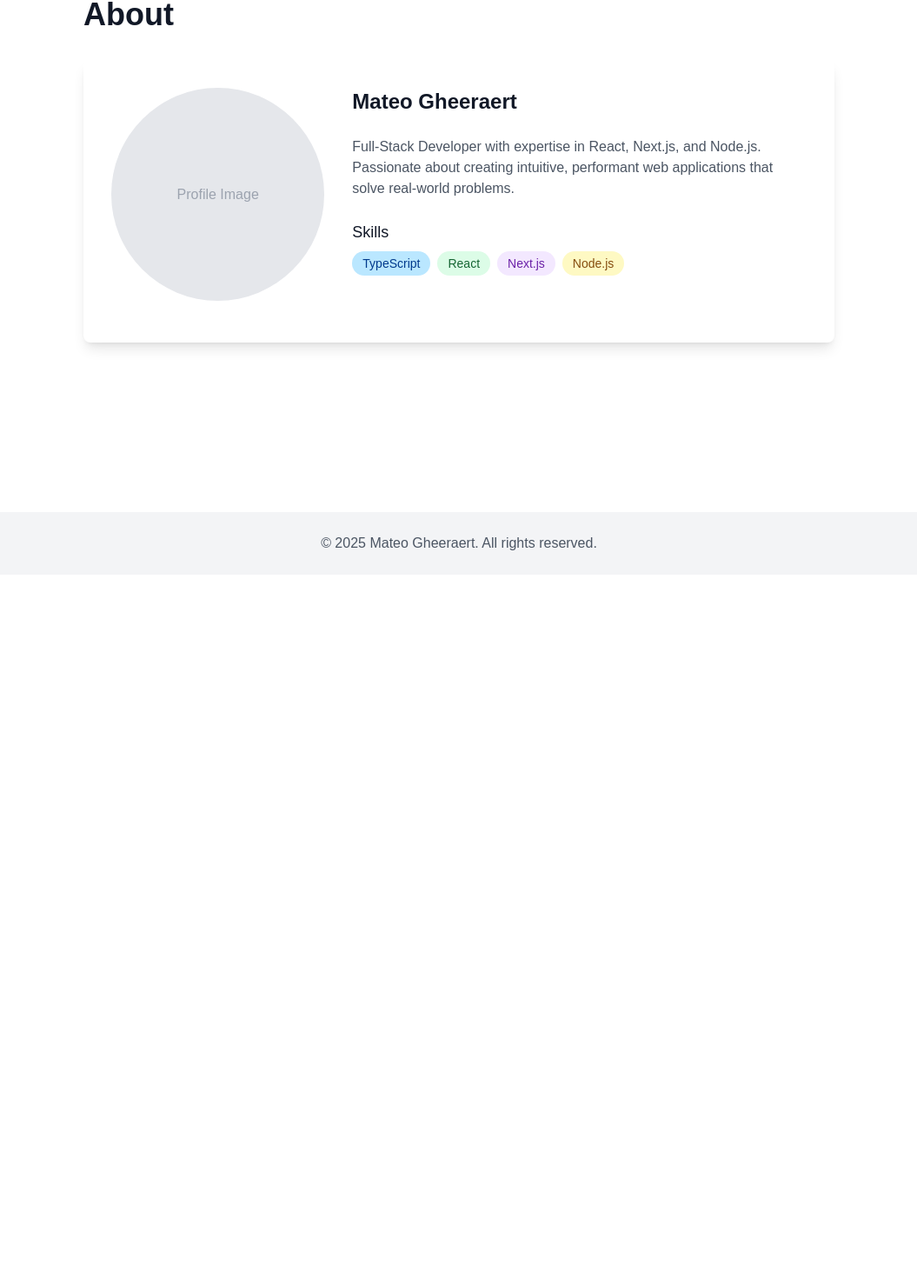
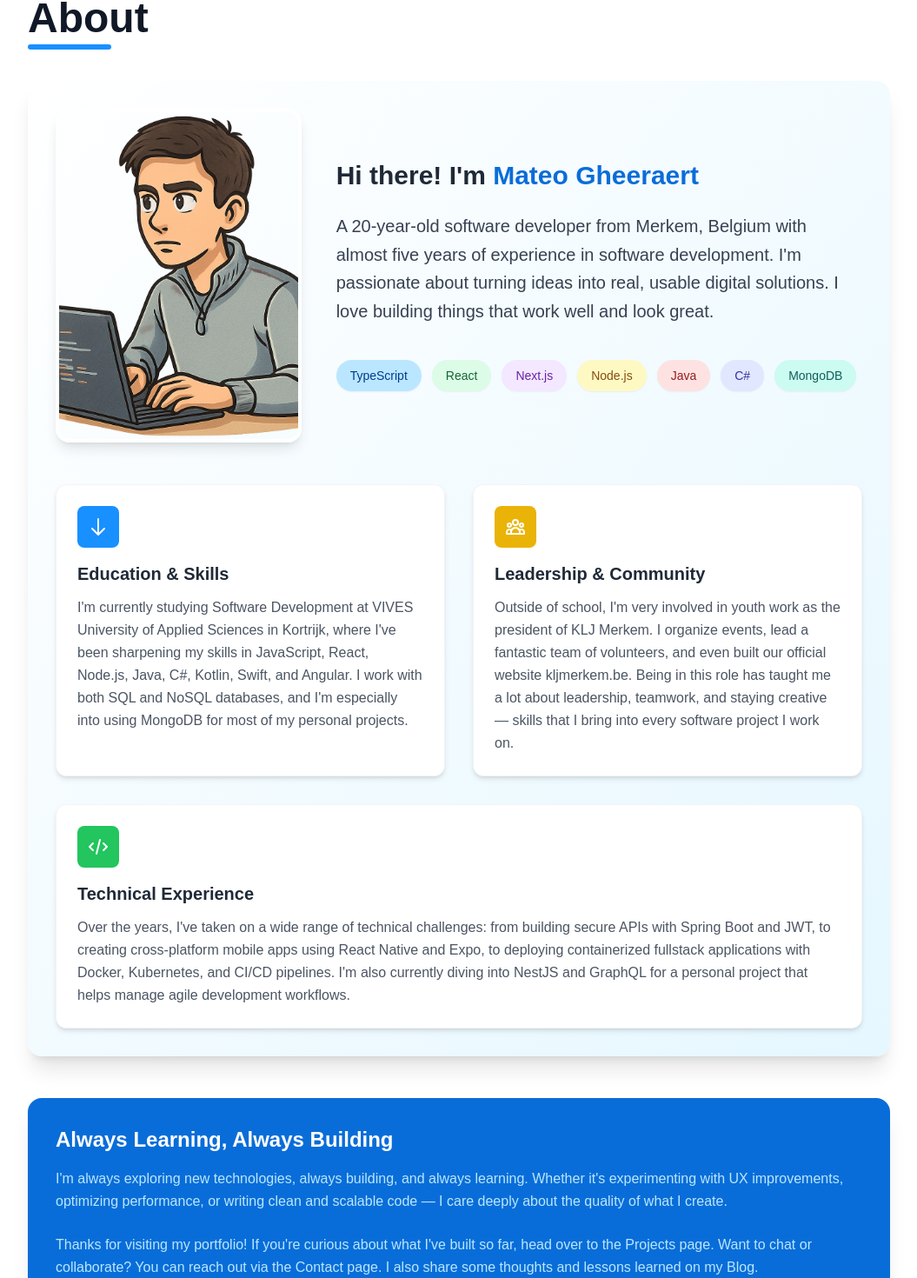
Before and after one commit to MateoGheeraert/portfolio, a Next.js app: page /en/about in a window 1280 px wide. Shown: the part 139-1609 px from the top of the page at 87% size, without its empty margins (112-1167 px from the left). Before the commit the page ends 800 px from the top, so only its background shows below. Built offline with nearby package versions, Linux system fonts and the light colour scheme.

Commit message:
added different profile picture

```diff
--- a/src/app/(visitor)/[locale]/about/page.tsx
+++ b/src/app/(visitor)/[locale]/about/page.tsx
@@ -1,3 +1,4 @@
+import Image from "next/image";
 import { Locale } from "@/i18n/config";
 import { getDictionary } from "@/i18n/dictionaries";
 
@@ -11,48 +12,177 @@ export default async function AboutPage({
   const dictionary = await getDictionary(locale as Locale);
 
   return (
-    <div className='container mx-auto px-4 py-16 max-w-4xl'>
-      <h1 className='text-4xl font-bold mb-8 text-gray-900'>
+    <div className='container mx-auto px-4 py-16 max-w-5xl'>
+      <h1 className='text-5xl font-bold mb-12 text-gray-900 relative'>
         {dictionary.navigation.about}
+        <span className='absolute -bottom-3 left-0 w-24 h-1.5 bg-blue-500 rounded-full'></span>
       </h1>
-      <div className='bg-white rounded-lg shadow-lg p-8'>
-        <div className='grid grid-cols-1 md:grid-cols-3 gap-8'>
-          <div className='md:col-span-1'>
-            <div className='aspect-square rounded-full bg-gray-200 mb-4 overflow-hidden'>
-              {/* Profile image placeholder */}
-              <div className='w-full h-full flex items-center justify-center text-gray-400'>
-                Profile Image
+
+      <div className='bg-gradient-to-br from-white to-blue-50 rounded-2xl shadow-xl p-8 mb-12'>
+        {/* Hero section with image and intro */}
+        <div className='grid grid-cols-1 lg:grid-cols-12 gap-10 items-center mb-12'>
+          <div className='lg:col-span-4 flex justify-center lg:justify-start'>
+            <div className='relative h-80 w-80 lg:h-96 lg:w-96 overflow-hidden rounded-2xl shadow-lg border-4 border-white'>
+              <Image
+                src='/mateo.png'
+                alt='Mateo Gheeraert'
+                fill
+                style={{ objectFit: "cover" }}
+                className='transition-transform hover:scale-105 duration-500'
+              />
             </div>
           </div>
-          </div>
-          <div className='md:col-span-2 space-y-6'>
-            <h2 className='text-2xl font-semibold text-gray-900'>
-              Mateo Gheeraert
+
+          <div className='lg:col-span-8 space-y-6'>
+            <h2 className='text-3xl font-bold text-gray-800 mb-3'>
+              Hi there! I&apos;m{" "}
+              <span className='text-blue-600'>Mateo Gheeraert</span>
             </h2>
-            <p className='text-gray-600'>
-              Full-Stack Developer with expertise in React, Next.js, and
-              Node.js. Passionate about creating intuitive, performant web
-              applications that solve real-world problems.
+            <p className='text-xl text-gray-700 leading-relaxed'>
+              A 20-year-old software developer from Merkem, Belgium with almost
+              five years of experience in software development. I&apos;m
+              passionate about turning ideas into real, usable digital
+              solutions. I love building things that work well and look great.
             </p>
-            <div>
-              <h3 className='text-lg font-medium text-gray-900 mb-2'>Skills</h3>
-              <div className='flex flex-wrap gap-2'>
-                <span className='px-3 py-1 text-sm rounded-full bg-blue-100 text-blue-800'>
+
+            <div className='flex flex-wrap gap-3 pt-4'>
+              <span className='px-4 py-2 text-sm font-medium rounded-full bg-blue-100 text-blue-800 shadow-sm'>
                 TypeScript
               </span>
-                <span className='px-3 py-1 text-sm rounded-full bg-green-100 text-green-800'>
+              <span className='px-4 py-2 text-sm font-medium rounded-full bg-green-100 text-green-800 shadow-sm'>
                 React
               </span>
-                <span className='px-3 py-1 text-sm rounded-full bg-purple-100 text-purple-800'>
+              <span className='px-4 py-2 text-sm font-medium rounded-full bg-purple-100 text-purple-800 shadow-sm'>
                 Next.js
               </span>
-                <span className='px-3 py-1 text-sm rounded-full bg-yellow-100 text-yellow-800'>
+              <span className='px-4 py-2 text-sm font-medium rounded-full bg-yellow-100 text-yellow-800 shadow-sm'>
                 Node.js
+              </span>
+              <span className='px-4 py-2 text-sm font-medium rounded-full bg-red-100 text-red-800 shadow-sm'>
+                Java
+              </span>
+              <span className='px-4 py-2 text-sm font-medium rounded-full bg-indigo-100 text-indigo-800 shadow-sm'>
+                C#
+              </span>
+              <span className='px-4 py-2 text-sm font-medium rounded-full bg-teal-100 text-teal-800 shadow-sm'>
+                MongoDB
               </span>
             </div>
           </div>
         </div>
+
+        {/* Main content in cards */}
+        <div className='grid grid-cols-1 md:grid-cols-2 gap-8'>
+          <div className='bg-white p-6 rounded-xl shadow-md hover:shadow-lg transition-shadow border border-gray-100'>
+            <div className='w-12 h-12 bg-blue-500 text-white rounded-lg flex items-center justify-center mb-4'>
+              <svg
+                xmlns='http://www.w3.org/2000/svg'
+                className='h-6 w-6'
+                fill='none'
+                viewBox='0 0 24 24'
+                stroke='currentColor'
+              >
+                <path
+                  strokeLinecap='round'
+                  strokeLinejoin='round'
+                  strokeWidth={2}
+                  d='M19 14l-7 7m0 0l-7-7m7 7V3'
+                />
+              </svg>
             </div>
+            <h3 className='text-xl font-semibold text-gray-800 mb-3'>
+              Education & Skills
+            </h3>
+            <p className='text-gray-600 leading-relaxed'>
+              I&apos;m currently studying Software Development at VIVES
+              University of Applied Sciences in Kortrijk, where I&apos;ve been
+              sharpening my skills in JavaScript, React, Node.js, Java, C#,
+              Kotlin, Swift, and Angular. I work with both SQL and NoSQL
+              databases, and I&apos;m especially into using MongoDB for most of
+              my personal projects.
+            </p>
+          </div>
+
+          <div className='bg-white p-6 rounded-xl shadow-md hover:shadow-lg transition-shadow border border-gray-100'>
+            <div className='w-12 h-12 bg-yellow-500 text-white rounded-lg flex items-center justify-center mb-4'>
+              <svg
+                xmlns='http://www.w3.org/2000/svg'
+                className='h-6 w-6'
+                fill='none'
+                viewBox='0 0 24 24'
+                stroke='currentColor'
+              >
+                <path
+                  strokeLinecap='round'
+                  strokeLinejoin='round'
+                  strokeWidth={2}
+                  d='M17 20h5v-2a3 3 0 00-5.356-1.857M17 20H7m10 0v-2c0-.656-.126-1.283-.356-1.857M7 20H2v-2a3 3 0 015.356-1.857M7 20v-2c0-.656.126-1.283.356-1.857m0 0a5.002 5.002 0 019.288 0M15 7a3 3 0 11-6 0 3 3 0 016 0zm6 3a2 2 0 11-4 0 2 2 0 014 0zM7 10a2 2 0 11-4 0 2 2 0 014 0z'
+                />
+              </svg>
+            </div>
+            <h3 className='text-xl font-semibold text-gray-800 mb-3'>
+              Leadership & Community
+            </h3>
+            <p className='text-gray-600 leading-relaxed'>
+              Outside of school, I&apos;m very involved in youth work as the
+              president of KLJ Merkem. I organize events, lead a fantastic team
+              of volunteers, and even built our official website kljmerkem.be.
+              Being in this role has taught me a lot about leadership, teamwork,
+              and staying creative — skills that I bring into every software
+              project I work on.
+            </p>
+          </div>
+
+          <div className='bg-white p-6 rounded-xl shadow-md hover:shadow-lg transition-shadow border border-gray-100 md:col-span-2'>
+            <div className='w-12 h-12 bg-green-500 text-white rounded-lg flex items-center justify-center mb-4'>
+              <svg
+                xmlns='http://www.w3.org/2000/svg'
+                className='h-6 w-6'
+                fill='none'
+                viewBox='0 0 24 24'
+                stroke='currentColor'
+              >
+                <path
+                  strokeLinecap='round'
+                  strokeLinejoin='round'
+                  strokeWidth={2}
+                  d='M10 20l4-16m4 4l4 4-4 4M6 16l-4-4 4-4'
+                />
+              </svg>
+            </div>
+            <h3 className='text-xl font-semibold text-gray-800 mb-3'>
+              Technical Experience
+            </h3>
+            <p className='text-gray-600 leading-relaxed'>
+              Over the years, I&apos;ve taken on a wide range of technical
+              challenges: from building secure APIs with Spring Boot and JWT, to
+              creating cross-platform mobile apps using React Native and Expo,
+              to deploying containerized fullstack applications with Docker,
+              Kubernetes, and CI/CD pipelines. I&apos;m also currently diving
+              into NestJS and GraphQL for a personal project that helps manage
+              agile development workflows.
+            </p>
+          </div>
+        </div>
+      </div>
+
+      {/* Final section */}
+      <div className='bg-blue-600 text-white p-8 rounded-2xl shadow-xl transform hover:-translate-y-1 transition-transform duration-300'>
+        <h3 className='text-2xl font-bold mb-4'>
+          Always Learning, Always Building
+        </h3>
+        <p className='text-blue-100 leading-relaxed mb-6'>
+          I&apos;m always exploring new technologies, always building, and
+          always learning. Whether it&apos;s experimenting with UX improvements,
+          optimizing performance, or writing clean and scalable code — I care
+          deeply about the quality of what I create.
+        </p>
+        <p className='text-blue-100 leading-relaxed'>
+          Thanks for visiting my portfolio! If you&apos;re curious about what
+          I&apos;ve built so far, head over to the Projects page. Want to chat
+          or collaborate? You can reach out via the Contact page. I also share
+          some thoughts and lessons learned on my Blog.
+        </p>
       </div>
     </div>
   );
```
Also changed, not shown: public/images/profilepicture.jpg (added). Lines whose indentation alone changed are shown as unchanged.
